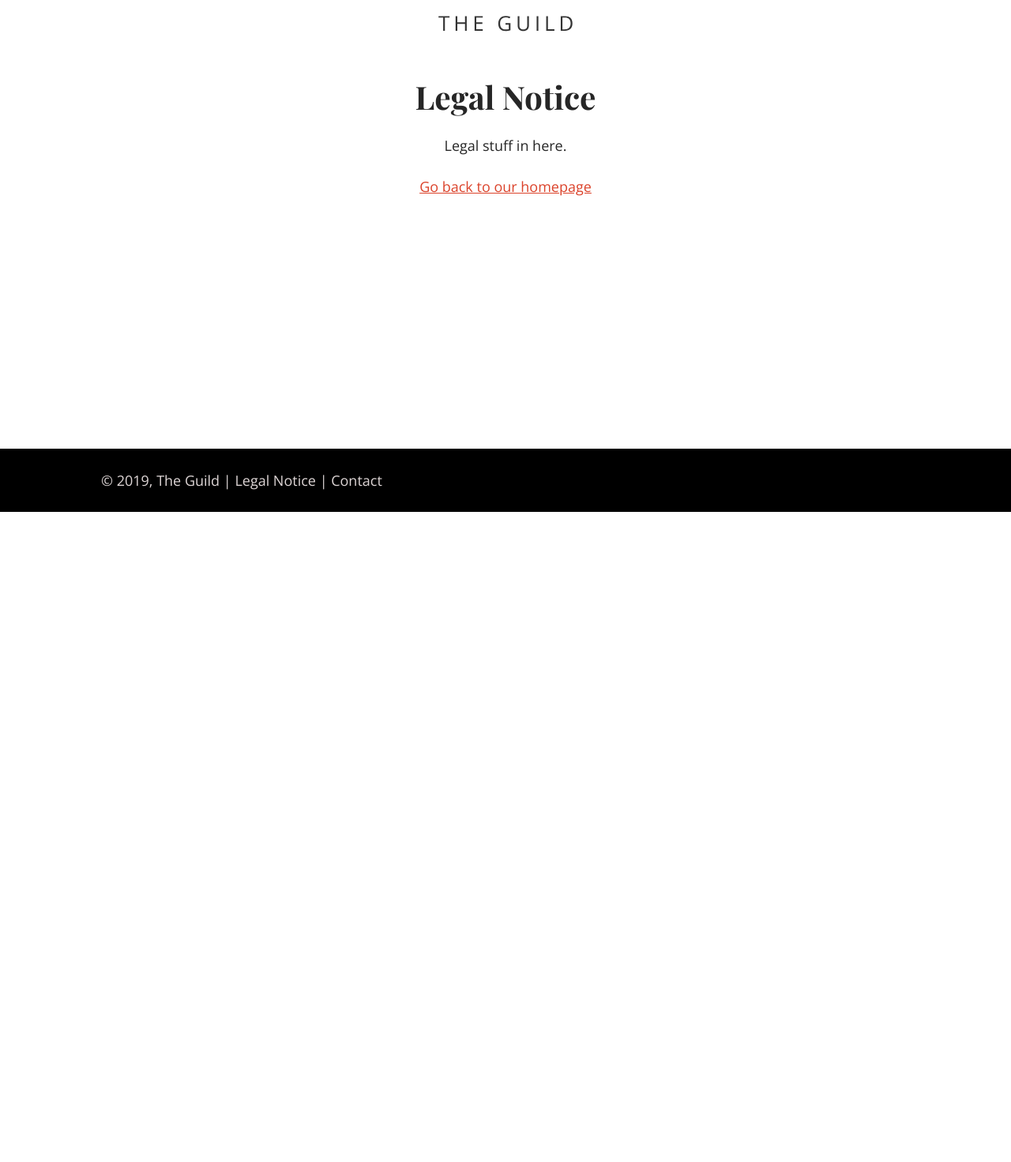
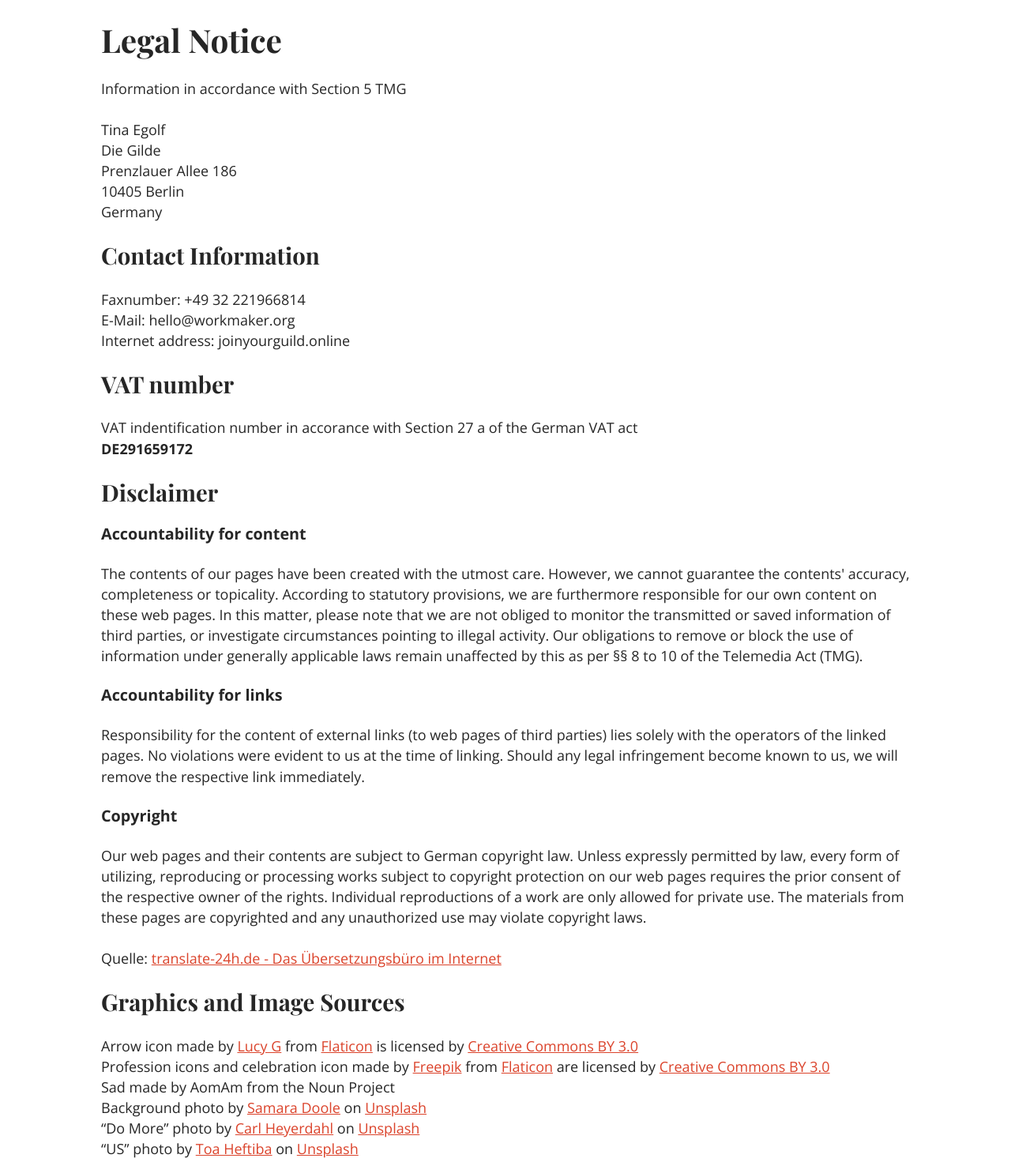
Before and after one commit to diegilde/website, a Gatsby site: page /legal-notice in a window 1280 px wide. Shown: the part 152-1623 px from the top of the page at 79% size. Before the commit the page ends 800 px from the top, so only its background shows below. Built offline with nearby package versions, Linux system fonts and the light colour scheme; Gatsby itself is replaced by a stand-in of ours.

Commit message:
add legal notice copy

```diff
--- /dev/null
+++ b/src/pages/legal-notice.css
@@ -0,0 +1,4 @@
+.legal-notice {
+  text-align: left;
+  margin-bottom: 4em;
+}
--- a/src/pages/legal-notice.js
+++ b/src/pages/legal-notice.js
@@ -1,16 +1,62 @@
 import React from "react"
-import mobileLogo from '../images/the-guild-mobile.svg';
+import desktopLogo from '../images/the-guild-desktop.svg';
 import { Link } from 'gatsby';
 import Layout from '../components/layout';
 import SEO from '../components/seo';
+import './legal-notice.css'
 
 const LegalNotice = () => (
   <Layout>
     <SEO title="Legal Notice | The Guild" keywords={['legal-notice']} />
-      <Link to="/"><img src={mobileLogo} style={{ margin: '3rem 0'}} alt="The Guild Logo" /></Link>
-      <h1>Legal Notice</h1>
-      <p>Legal stuff in here.</p>
-      <Link to="/">Go back to our homepage</Link>
+      <div className="legal-notice content">
+        <Link to="/"><img src={desktopLogo} style={{ margin: '3rem 0'}} alt="The Guild Logo" /></Link>
+        <h1>Legal Notice</h1>
+
+        <p>Information in accordance with Section 5 TMG</p>
+        <p>
+          Tina Egolf<br />
+          Die Gilde<br />
+          Prenzlauer Allee 186<br />
+          10405 Berlin<br />
+          Germany
+        </p>
+
+        <h2>Contact Information</h2>
+        <p>
+          Faxnumber: +49 32 221966814<br />
+          E-Mail: hello@workmaker.org<br />
+          Internet address: joinyourguild.online
+        </p>
+
+        <h2>VAT number</h2>
+        <p>
+          VAT indentification number in accorance with Section 27 a of the German VAT act<br />
+          <strong>DE291659172</strong>
+        </p>
+
+        <h2>Disclaimer</h2>
+        <h4>Accountability for content</h4>
+        <p>The contents of our pages have been created with the utmost care. However, we cannot guarantee the contents' accuracy, completeness or topicality. According to statutory provisions, we are furthermore responsible for our own content on these web pages. In this matter, please note that we are not obliged to monitor the transmitted or saved information of third parties, or investigate circumstances pointing to illegal activity. Our obligations to remove or block the use of information under generally applicable laws remain unaffected by this as per &sect;&sect; 8 to 10 of the Telemedia Act (TMG).</p>
+
+        <h4>Accountability for links</h4>
+        <p>Responsibility for the content of external links (to web pages of third parties) lies solely with the operators of the linked pages. No violations were evident to us at the time of linking. Should any legal infringement become known to us, we will remove the respective link immediately.</p>
+
+        <h4>Copyright</h4>
+        <p>Our web pages and their contents are subject to German copyright law. Unless expressly permitted by law, every form of utilizing, reproducing or processing works subject to copyright protection on our web pages requires the prior consent of the respective owner of the rights. Individual reproductions of a work are only allowed for private use. The materials from these pages are copyrighted and any unauthorized use may violate copyright laws.</p>
+        <p>Quelle: <a href="http://www.translate-24h.de"> translate-24h.de - Das &Uuml;bersetzungsb&uuml;ro im Internet</a></p>
+
+        <h2>Graphics and Image Sources</h2>
+        <p>
+          Arrow icon made by <a href="https://www.flaticon.com/authors/lucy-g">Lucy G</a> from <a href="https://www.flaticon.com/">Flaticon</a> is licensed by <a href="http://creativecommons.org/licenses/by/3.0/">Creative Commons BY 3.0</a><br />
+          Profession icons and celebration icon made by <a href="https://www.freepik.com">Freepik</a> from <a href="https://www.flaticon.com/">Flaticon</a> are licensed by <a href="http://creativecommons.org/licenses/by/3.0/">Creative Commons BY 3.0</a><br />
+          Sad made by AomAm from the Noun Project<br />
+          Background photo by <a href="https://unsplash.com/photos/3Zzsk2MG2AI?utm_source=unsplash&amp;utm_medium=referral&amp;utm_content=creditCopyText">Samara Doole</a> on <a href="https://unsplash.com/?utm_source=unsplash&amp;utm_medium=referral&amp;utm_content=creditCopyText">Unsplash</a><br />
+          &ldquo;Do More&rdquo; photo by <a href="https://unsplash.com/photos/KE0nC8-58MQ?utm_source=unsplash&amp;utm_medium=referral&amp;utm_content=creditCopyText">Carl Heyerdahl</a> on <a href="https://unsplash.com/?utm_source=unsplash&amp;utm_medium=referral&amp;utm_content=creditCopyText">Unsplash</a><br />
+          &ldquo;US&rdquo; photo by <a href="https://unsplash.com/photos/rdoRdjOk-OY?utm_source=unsplash&amp;utm_medium=referral&amp;utm_content=creditCopyText">Toa Heftiba</a> on <a href="https://unsplash.com/?utm_source=unsplash&amp;utm_medium=referral&amp;utm_content=creditCopyText">Unsplash</a>
+        </p>
+
+        <Link to="/">Go back to our homepage</Link>
+      </div>
   </Layout>
 )
 
```
